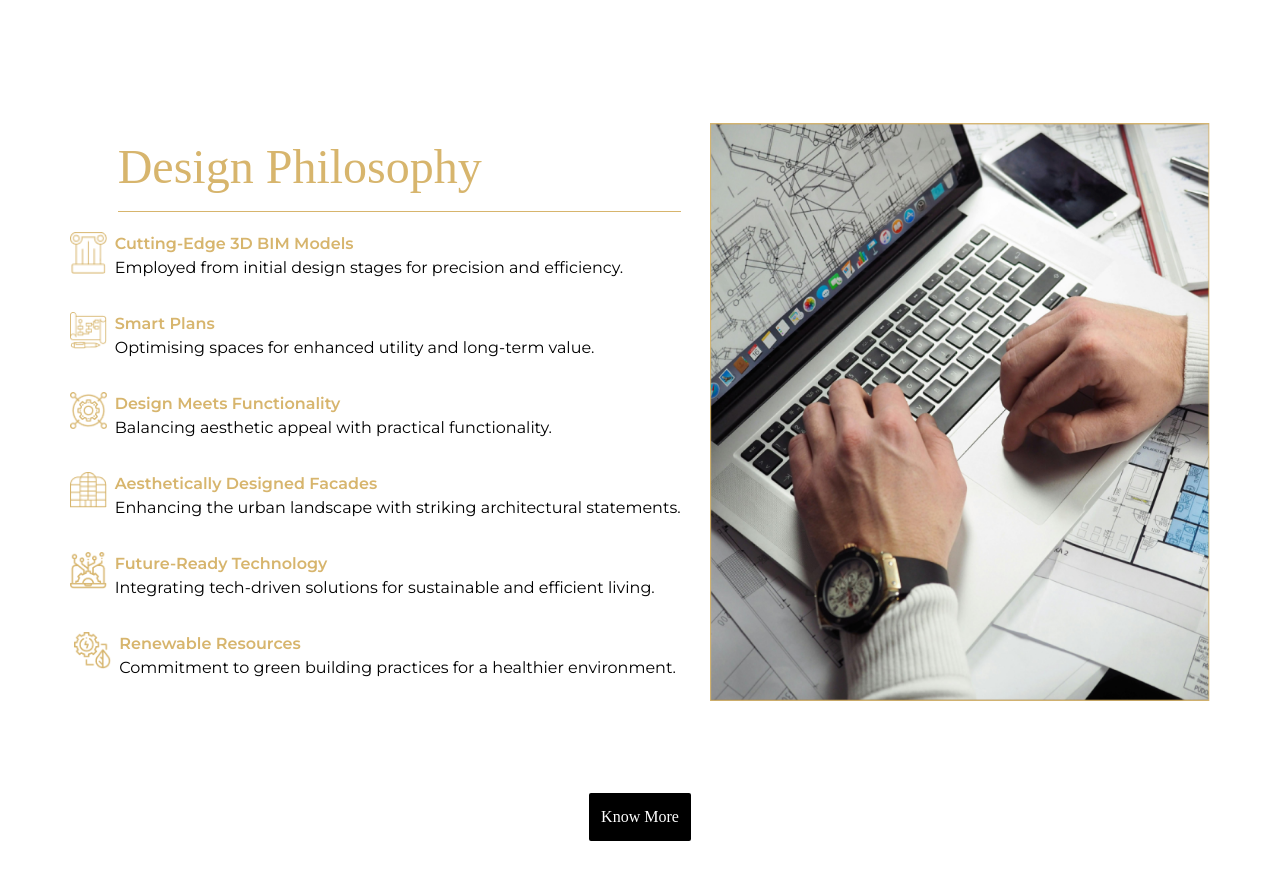
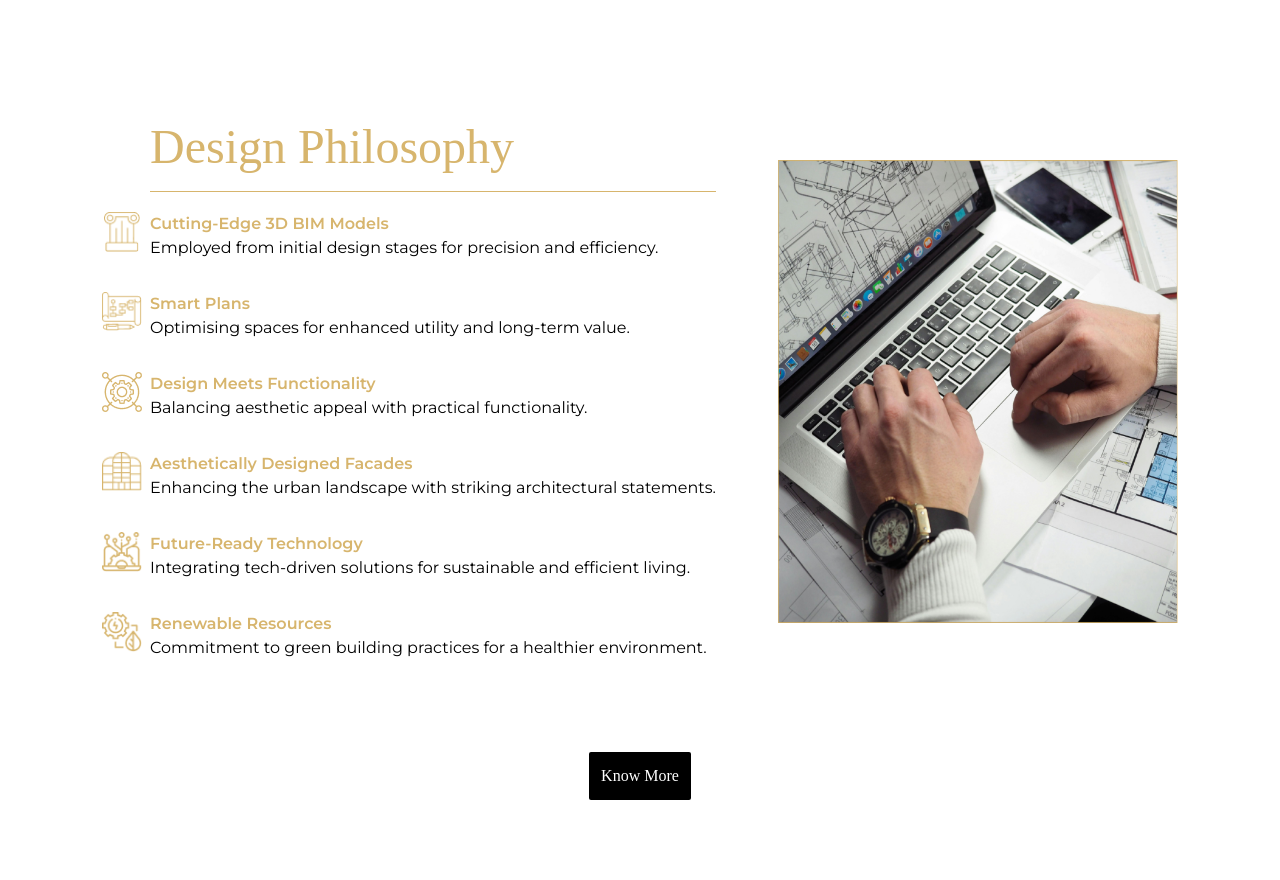
Before and after one commit to ShubhMehrotra19/Puje_website, a Next.js app: page /page2 in a window 1280 px wide. Shown: the part 400-1280 px from the top of the page. Built offline with nearby package versions, Linux system fonts and the light colour scheme; some icons are missing.

Commit message:
fix: improve code quality

```diff
--- a/components/DesignPhilosophy/DesignPhilosophy.tsx
+++ b/components/DesignPhilosophy/DesignPhilosophy.tsx
@@ -13,126 +13,70 @@ const DesignPhilosophy = () => {
             <hr className="border-t-[1px] border-[#D7B56D]" />
           </div>
           <div className="flex flex-col gap-8 justify-start">
-            <div className="flex gap-2">
-              <div>
-                <Image
-                  src={"/images/cutting-edge.png"}
-                  alt="Cutting Edge"
-                  height={38}
-                  width={37}
-                />
+            {[
+              {
+                src: "/images/cutting-edge.png",
+                alt: "Cutting Edge",
+                title: "Cutting-Edge 3D BIM Models",
+                desc: "Employed from initial design stages for precision and efficiency.",
+              },
+              {
+                src: "/images/smart-plans.png",
+                alt: "Smart Plans",
+                title: "Smart Plans",
+                desc: "Optimising spaces for enhanced utility and long-term value.",
+              },
+              {
+                src: "/images/dsgn-meets-func.png",
+                alt: "Design Meets Functionality",
+                title: "Design Meets Functionality",
+                desc: "Balancing aesthetic appeal with practical functionality.",
+              },
+              {
+                src: "/images/asttc-dsgn-facades.png",
+                alt: "Aesthetically Designed Facades",
+                title: "Aesthetically Designed Facades",
+                desc: "Enhancing the urban landscape with striking architectural statements.",
+              },
+              {
+                src: "/images/fut-rdy-tech.png",
+                alt: "Future-Ready Technology",
+                title: "Future-Ready Technology",
+                desc: "Integrating tech-driven solutions for sustainable and efficient living.",
+              },
+              {
+                src: "/images/ren-resource.png",
+                alt: "Renewable Resources",
+                title: "Renewable Resources",
+                desc: "Commitment to green building practices for a healthier environment.",
+              },
+            ].map((item, index) => (
+              <div key={index} className="flex gap-2">
+                <div className="relative w-10 h-10">
+                  <Image
+                    src={item.src}
+                    alt={item.alt}
+                    fill
+                    className="object-contain"
+                  />
+                </div>
+                <div className="flex flex-col justify-center">
+                  <p className="text-[#D7B56D] font-semibold">{item.title}</p>
+                  <p>{item.desc}</p>
+                </div>
               </div>
-              <div className="flex flex-col justify-center">
-                <p className="text-[#D7B56D] font-semibold">
-                  Cutting-Edge 3D BIM Models
-                </p>
-                <p>
-                  Employed from initial design stages for precision and
-                  efficiency.
-                </p>
-              </div>
-            </div>
-            <div className="flex gap-2 ">
-              <div>
-                <Image
-                  src={"/images/smart-plans.png"}
-                  alt="Cutting Edge"
-                  height={38}
-                  width={37}
-                />
-              </div>
-              <div className="flex flex-col justify-center">
-                <p className="text-[#D7B56D] font-semibold">Smart Plans</p>
-                <p>
-                  Optimising spaces for enhanced utility and long-term value.
-                </p>
-              </div>
-            </div>
-            <div className="flex gap-2">
-              <div>
-                <Image
-                  src={"/images/dsgn-meets-func.png"}
-                  alt="Cutting Edge"
-                  height={38}
-                  width={37}
-                />
-              </div>
-              <div className="flex flex-col justify-center">
-                <p className="text-[#D7B56D] font-semibold">
-                  Design Meets Functionality
-                </p>
-                <p>Balancing aesthetic appeal with practical functionality.</p>
-              </div>
-            </div>
-            <div className="flex gap-2">
-              <div>
-                <Image
-                  src={"/images/asttc-dsgn-facades.png"}
-                  alt="Cutting Edge"
-                  height={38}
-                  width={37}
-                />
-              </div>
-              <div className="flex flex-col justify-center">
-                <p className="text-[#D7B56D] font-semibold">
-                  Aesthetically Designed Facades
-                </p>
-                <p>
-                  Enhancing the urban landscape with striking architectural
-                  statements.
-                </p>
-              </div>
-            </div>
-            <div className="flex gap-2">
-              <div>
-                <Image
-                  src={"/images/fut-rdy-tech.png"}
-                  alt="Cutting Edge"
-                  height={38}
-                  width={37}
-                />
-              </div>
-              <div className="flex flex-col justify-center">
-                <p className="text-[#D7B56D] font-semibold">
-                  Future-Ready Technology
-                </p>
-                <p>
-                  Integrating tech-driven solutions for sustainable and
-                  efficient living.
-                </p>
-              </div>
-            </div>
-            <div className="flex gap-2 justify-center">
-              <div>
-                <Image
-                  src={"/images/ren-resource.png"}
-                  alt="Cutting Edge"
-                  height={38}
-                  width={37}
-                />
-              </div>
-              <div className="flex flex-col">
-                <p className="text-[#D7B56D] font-semibold">
-                  Renewable Resources
-                </p>
-                <p>
-                  Commitment to green building practices for a healthier
-                  environment.
-                </p>
-              </div>
-            </div>
+            ))}
           </div>
         </div>
-        <div className="">
+        <div className="relative w-1/3 aspect-square">
           <Image
-            src={"/images/dsgn_phil.png"}
+            src="/images/dsgn_phil.png"
             alt="Design Philosophy"
-            height={500}
-            width={500}
+            fill
+            className="object-contain"
           />
         </div>
       </div>
-
       <div>
         <button className="bg-black p-3 rounded-sm text-white font-[beaufort] mt-3">
           <p>Know More</p>
```
